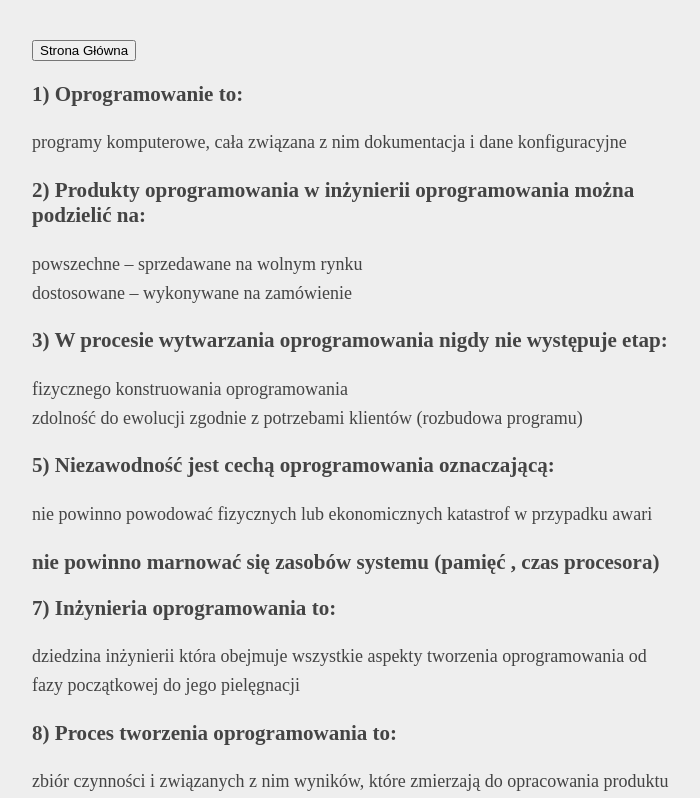
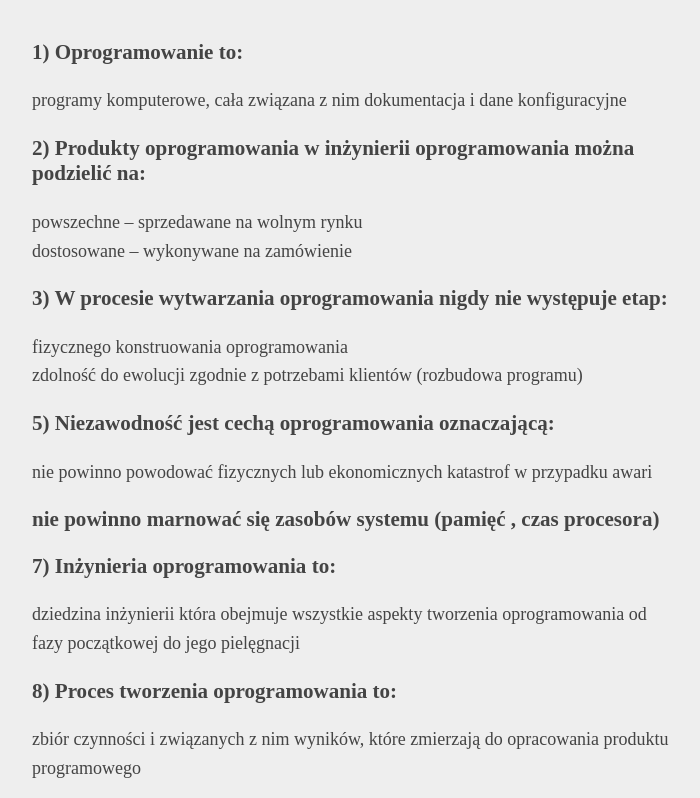
Before and after one commit to Detal73/strona-www, a plain HTML site: page IOWyklad.html in a window 1280 px wide. Shown: the top 798 px of the page, without its empty margins (283-983 px from the left). Drawn offline with Linux system fonts and the light colour scheme.

Commit message:
Update IOWyklad.html

```diff
--- a/IOWyklad.html
+++ b/IOWyklad.html
@@ -23,8 +23,6 @@
 
 
 <body>
-
-	<button onclick="location.href='Index.html'">Strona Główna</button>
 
 	<p>
 	<h3>1) Oprogramowanie to:  </h3>
```
